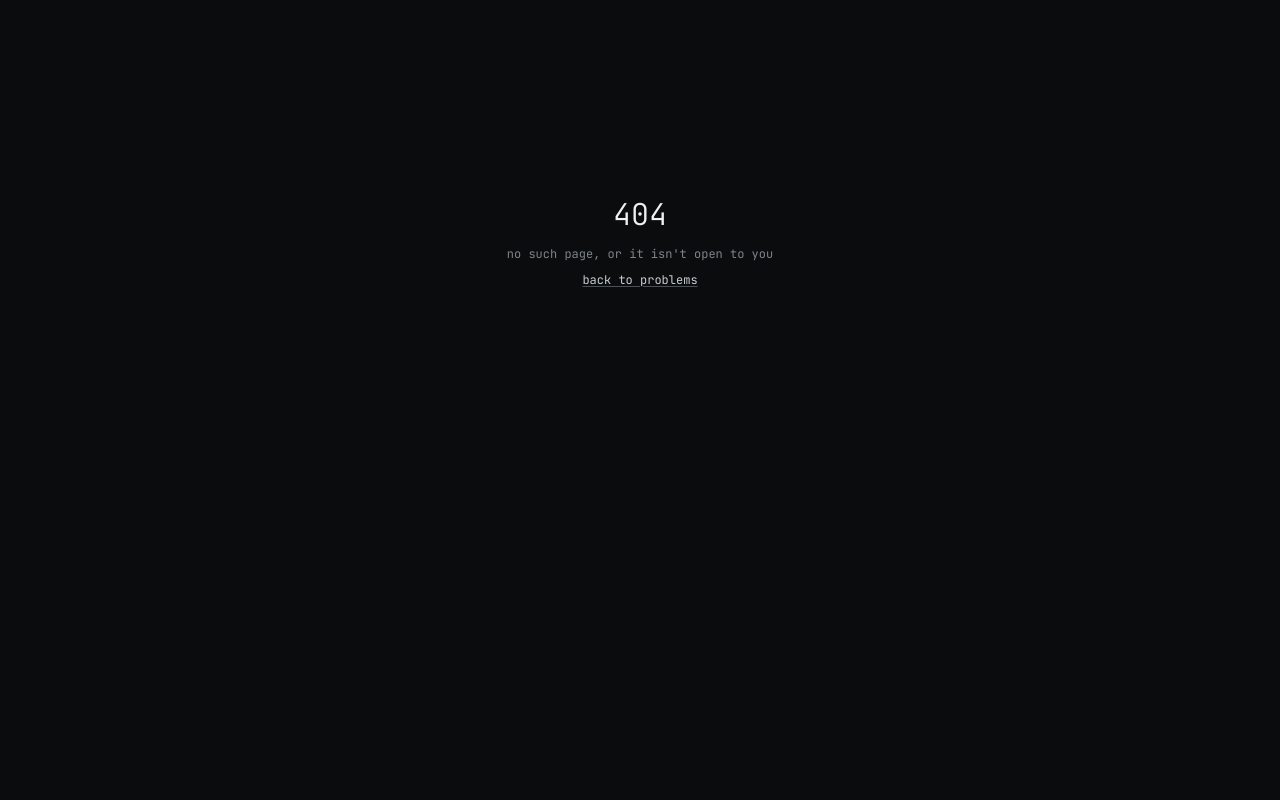
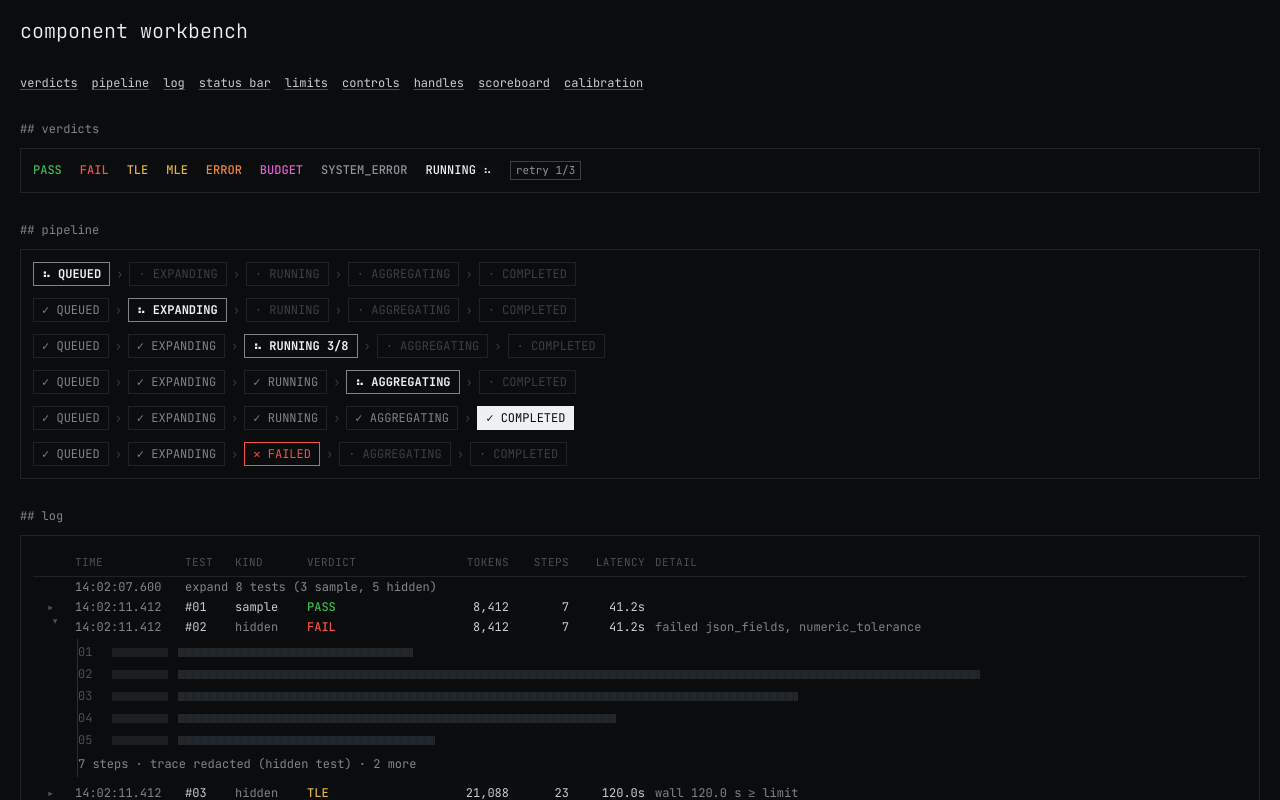
Before and after one commit to priyanshu14077/orqen, a Next.js app in the folder web/: page /dev/workbench in a window 1280 px wide. Before the commit this address had no page. Shown: the top 800 px of the page. Built offline with nearby package versions, Linux system fonts and the light colour scheme.

Commit message:
Add a dev-only component workbench

```diff
--- /dev/null
+++ b/web/src/app/dev/workbench/Workbench.tsx
@@ -0,0 +1,28 @@
+"use client";
+
+import { STORIES } from "@/components/workbench";
+
+export function Workbench() {
+  return (
+    <main style={{ padding: "16px var(--gutter-wide) 60px", display: "flex", flexDirection: "column", gap: 28 }}>
+      <h1 style={{ margin: 0, color: "var(--fg-bright)", fontSize: "var(--text-xl)", fontWeight: 300 }}>
+        component workbench
+      </h1>
+      <nav style={{ display: "flex", gap: 14, flexWrap: "wrap" }}>
+        {STORIES.map(([name]) => (
+          <a key={name} href={`#${name.replace(" ", "-")}`}>
+            {name}
+          </a>
+        ))}
+      </nav>
+      {STORIES.map(([name, Story]) => (
+        <section key={name} id={name.replace(" ", "-")} style={{ display: "flex", flexDirection: "column", gap: 10 }}>
+          <h2 style={{ margin: 0, color: "var(--fg-dim)", fontSize: "inherit", fontWeight: 400 }}>## {name}</h2>
+          <div style={{ border: "1px solid var(--line)", padding: 12, display: "flex", flexDirection: "column", gap: 12 }}>
+            <Story />
+          </div>
+        </section>
+      ))}
+    </main>
+  );
+}
--- /dev/null
+++ b/web/src/app/dev/workbench/page.tsx
@@ -0,0 +1,12 @@
+import { notFound } from "next/navigation";
+
+import { Workbench } from "./Workbench";
+
+/**
+ * The component workbench: every primitive with a fixture for each verdict and stage
+ * (docs/frontend §9). Development only; production builds return 404.
+ */
+export default function WorkbenchPage() {
+  if (process.env.NODE_ENV === "production") notFound();
+  return <Workbench />;
+}
```
